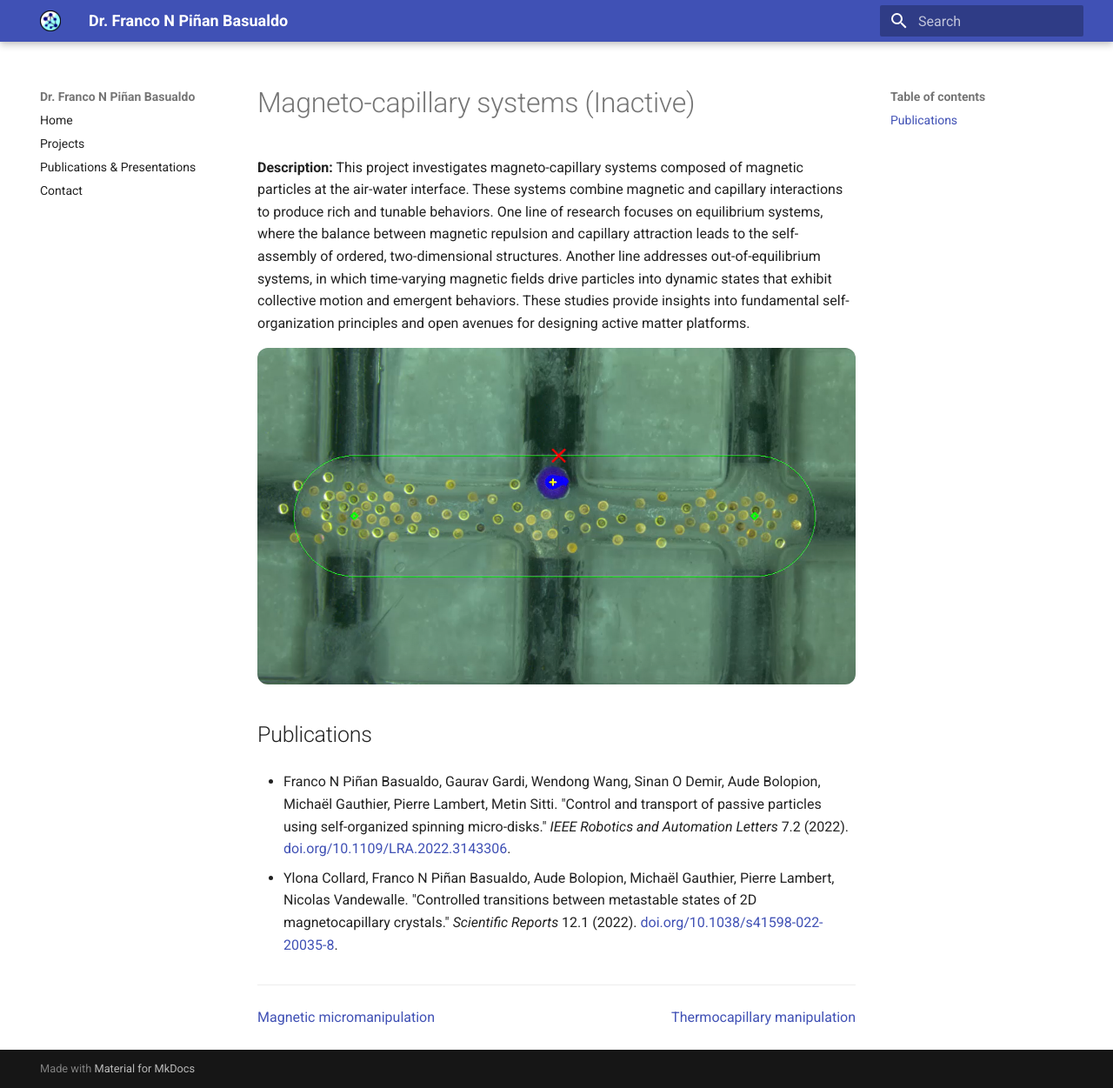
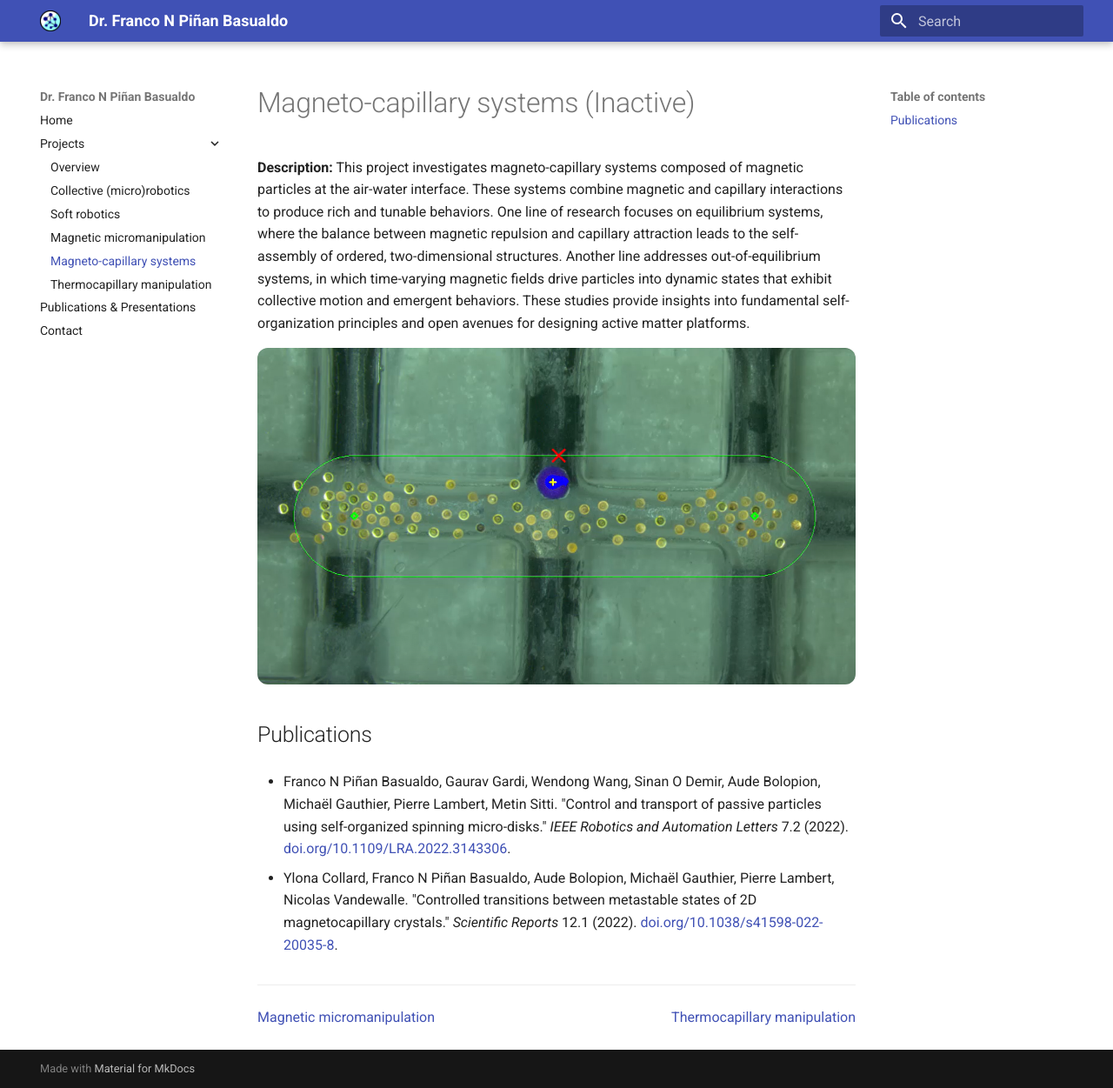
Before and after one commit to Francopb/Francopb.github.io, an MkDocs documentation site: the page built from docs/projects/magnetocap.md, in a window 1280 px wide and 1251 px high. Shown: the whole window at 87% size. Built offline with MkDocs 1.6.1 and Material for MkDocs 9.7.7, drawn with Linux system fonts in a browser that asks for light colours.

Commit message:
Add projects to naviagtion bar

```diff
--- a/mkdocs.yml
+++ b/mkdocs.yml
@@ -1,21 +1,18 @@
 site_name: Dr. Franco N Piñan Basualdo
-# theme:
-#   name: material
-
 theme:
   name: material
   logo: assets/icon.png
-  # logo: assets/logo.png  # Your logo image
   favicon: assets/favicon.ico
-  # features:
-  #   - navigation.tabs
-  #   - navigation.top
-
 extra:
   assets_dir: assets
-
 nav:
-  - Home: index.md
-  - Projects: projects/index.md
-  - Publications & Presentations: publications/index.md
-  - Contact: contact.md
+- Home: index.md
+- Projects:
+  - Overview: projects/index.md
+  - Collective (micro)robotics: projects/collective.md
+  - Soft robotics: projects/softrob.md
+  - Magnetic micromanipulation: projects/magnetic.md
+  - Magneto-capillary systems: projects/magnetocap.md
+  - Thermocapillary manipulation: projects/thermocap.md
+- Publications & Presentations: publications/index.md
+- Contact: contact.md
```
Also changed, not shown: generate.py (+22 -0 lines), mkdocs_base.yml (added, +21 -0 lines).
